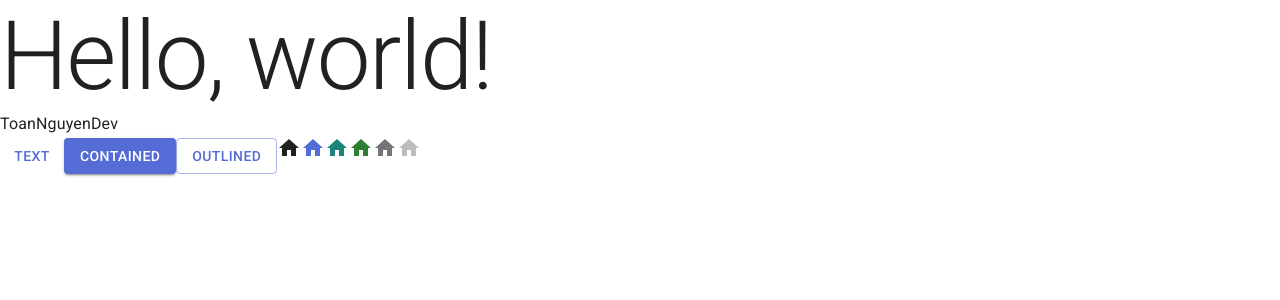
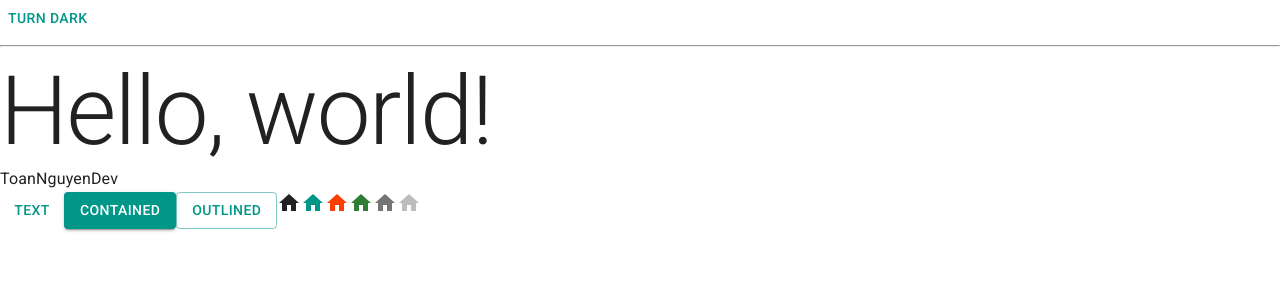
Before and after one commit to SUNVToan/Trello-web, a React (Vite) app: page / in a window 1280 px wide. Shown: the top 300 px of the page. Built offline with nearby package versions, Linux system fonts and the light colour scheme.

Commit message:
Set up Light and Dark mode

```diff
--- a/src/App.jsx
+++ b/src/App.jsx
@@ -1,10 +1,26 @@
 import Button from '@mui/material/Button'
 import HomeIcon from '@mui/icons-material/Home'
 import Typography from '@mui/material/Typography'
+import { useColorScheme } from '@mui/material/styles'
+
+function ModeToggle() {
+  const { mode, setMode } = useColorScheme();
+  return (
+    <Button
+      onClick={() => {
+        setMode(mode === 'light' ? 'dark' : 'light');
+      }}
+    >
+      {mode === 'light' ? 'Turn dark' : 'Turn light'}
+    </Button>
+  );
+}
 
 function App() {
   return (
     <>
+      <ModeToggle />
+      <hr />
       <Typography variant="h1">Hello, world!</Typography>
       <div>ToanNguyenDev</div>
       <Button variant="text">Text</Button>
--- a/src/main.jsx
+++ b/src/main.jsx
@@ -2,14 +2,14 @@
 import { createRoot } from 'react-dom/client'
 import App from './App.jsx'
 import CssBaseline from '@mui/material/CssBaseline'
-import { ThemeProvider } from '@mui/material/styles'
+import { Experimental_CssVarsProvider as CssVarsProvider } from '@mui/material/styles';
 import theme from './theme.js'
 
 createRoot(document.getElementById('root')).render(
   <StrictMode>
-    <ThemeProvider theme={theme}>
+    <CssVarsProvider theme={theme}>
       <CssBaseline />
       <App />
-    </ThemeProvider>
+    </CssVarsProvider>
   </StrictMode>,
 )
--- a/src/theme.js
+++ b/src/theme.js
@@ -1,21 +1,25 @@
-import { createTheme } from '@mui/material/styles';
-import { red } from '@mui/material/colors';
+import { deepOrange } from '@mui/material/colors';
+import { orange } from '@mui/material/colors';
+import { teal } from '@mui/material/colors';
+import { cyan } from '@mui/material/colors';
+import { experimental_extendTheme as extendTheme} from '@mui/material/styles'
 
 // Create a theme instance.
-const theme = createTheme({
-  cssVariables: true,
-  palette: {
-    mode: 'light',
-    primary: {
-      main: '#556cd6',
+const theme = extendTheme({
+  colorSchemes: {
+    light: {
+      palette: {
+        primary: teal,
+        secondary: deepOrange,
+      },
     },
-    secondary: {
-      main: '#19857b',
-    },
-    error: {
-      main: red.A400,
+    dark: {
+      palette: {
+        primary: cyan,
+        secondary: orange,
+      },
     },
   },
-});
+})
 
 export default theme;
```
